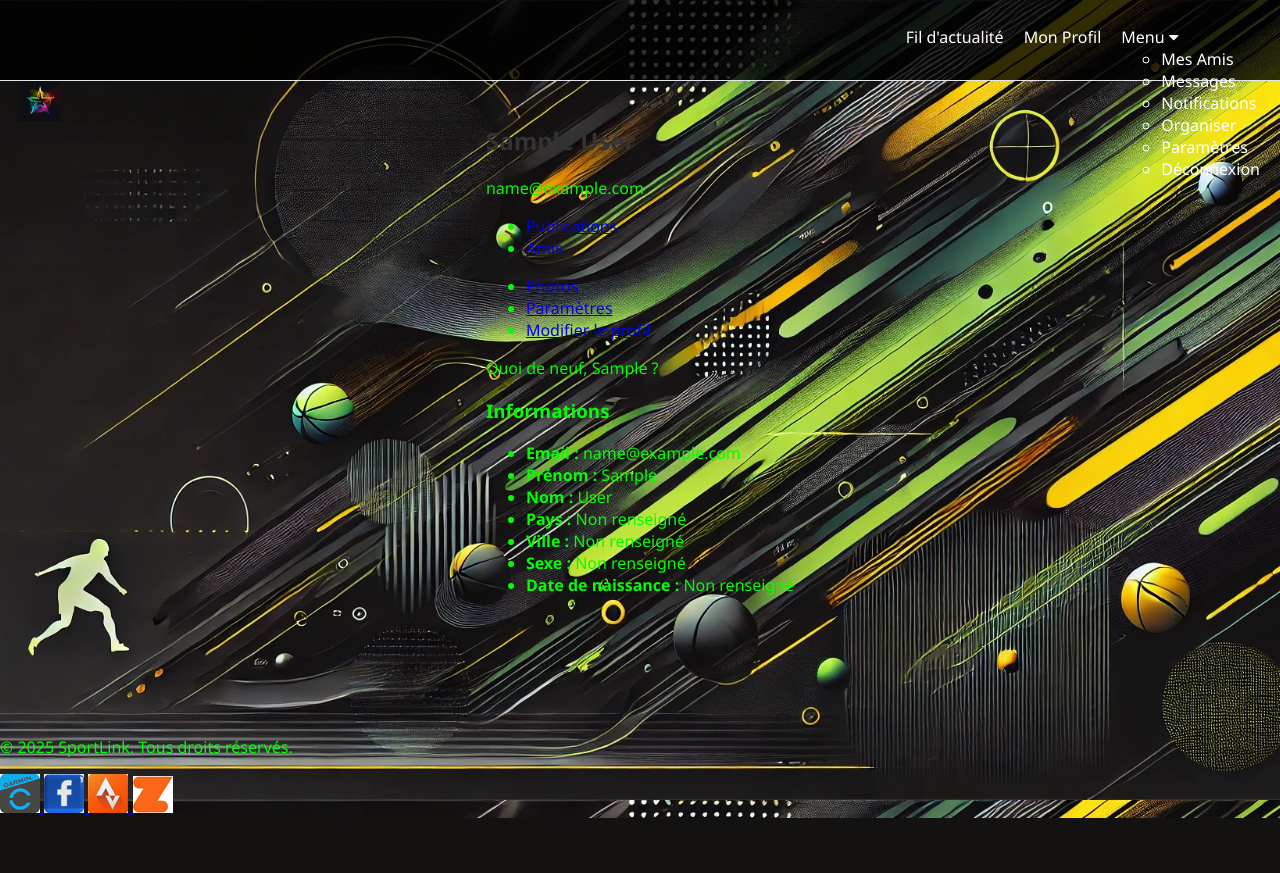
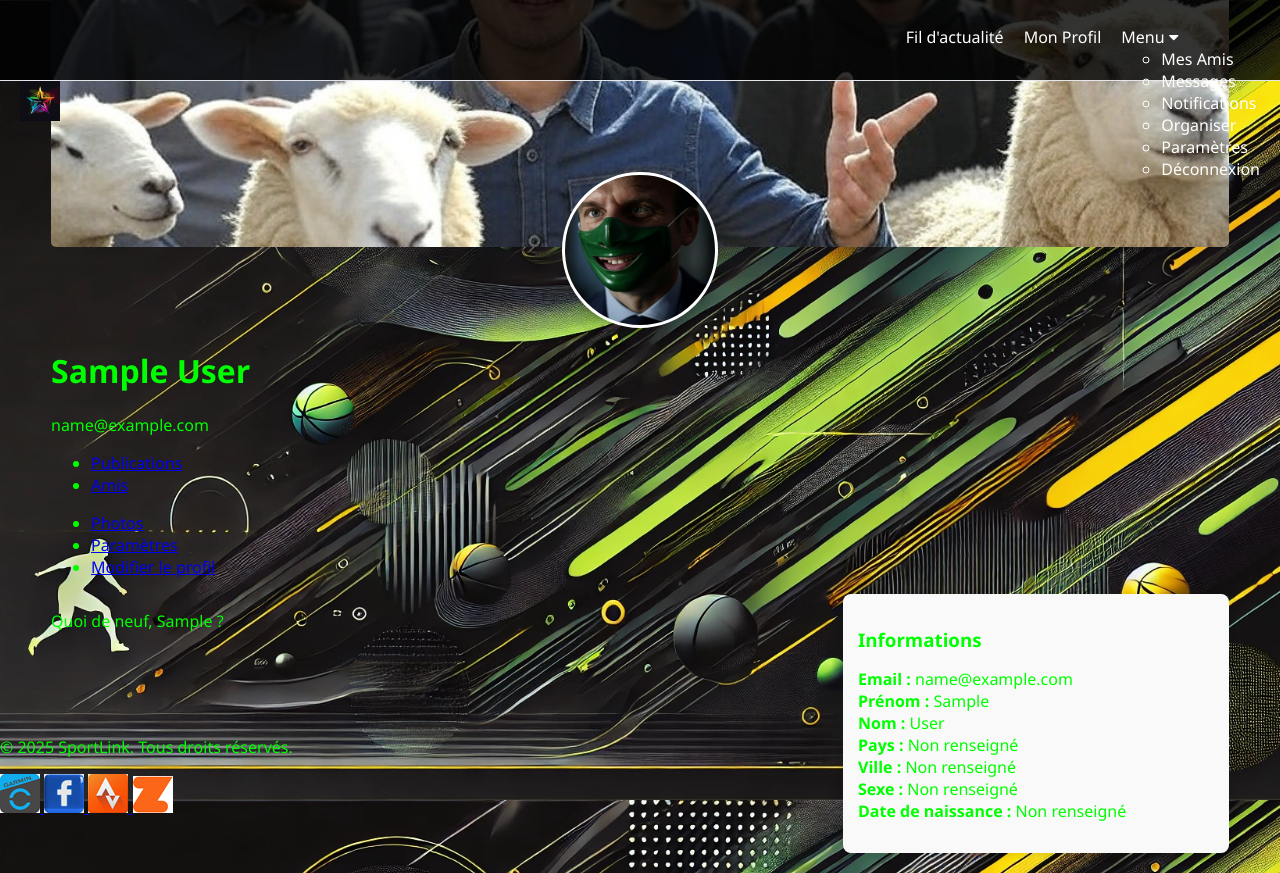
Before and after one commit to JHMindSharp/SportLink, a Flask app: page /profile/profile in a window 1280 px wide. Before the commit the page ends 818 px from the top, so only its background shows below. Run offline with Flask 3, Linux system fonts and the light colour scheme; the visitor is signed in with stand-in values (Sample User, id 1); data that the repository does not hold is empty; some libraries are stand-ins or nearby versions.

Commit message:
refactor(profile): remove inline style for cover and profile photo, move to external css + js

```diff
--- /dev/null
+++ b/app/static/css/profile/profile_view.css
@@ -0,0 +1,100 @@
+/* app/static/css/profile/profile_view.css */
+
+/* Conteneur principal */
+.profile-container {
+    max-width: 1200px;
+    margin: 0 auto;
+    padding: 20px;
+    width: 95%;
+}
+
+/* Entête du profil (cover + photo) */
+.profile-header {
+    position: relative;
+    margin-bottom: 20px;
+}
+
+/* Photo de couverture */
+.cover-photo {
+    height: 300px;
+    /* Le background-image est désormais géré par JS via data-cover-img */
+    background-size: cover;
+    background-position: center;
+    margin-top: 80px; /* Evite la superposition avec la navbar */
+    border-radius: 5px;
+    overflow: hidden;
+}
+
+/* Photo de profil */
+.profile-photo {
+    width: 150px;
+    height: 150px;
+    border-radius: 50%;
+    /* background-image géré par JS via data-profile-img */
+    background-size: cover;
+    background-position: center;
+    border: 3px solid white;
+    margin: -75px auto 10px auto; /* Centre verticalement la photo de profil */
+    box-shadow: 0px 4px 8px rgba(0, 0, 0, 0.2);
+}
+
+/* Textes du profil */
+.profile-text {
+    color: white !important;
+    text-align: center;
+}
+
+/* Layout des sections */
+.profile-main {
+    display: flex;
+    gap: 20px;
+}
+
+.posts-section {
+    flex: 2;
+    display: flex;
+    flex-direction: column;
+    gap: 20px;
+}
+
+.sidebar {
+    flex: 1;
+}
+
+.info-card {
+    background: #f9f9f9;
+    padding: 15px;
+    border-radius: 8px;
+    box-shadow: 0px 2px 8px rgba(0, 0, 0, 0.1);
+}
+
+.info-card h3 {
+    margin-bottom: 10px;
+}
+
+.info-card ul {
+    list-style: none;
+    padding: 0;
+}
+
+/* Publication */
+.post {
+    background: #fff;
+    padding: 15px;
+    border-radius: 8px;
+    box-shadow: 0px 2px 8px rgba(0, 0, 0, 0.1);
+}
+
+.post-header {
+    display: flex;
+    align-items: center;
+    gap: 10px;
+}
+
+.post-header img {
+    width: 50px;
+    height: 50px;
+    border-radius: 50%;
+}
+
+/* etc. si besoin d’autres styles spécifiques */
--- /dev/null
+++ b/app/static/js/profile_view.js
@@ -0,0 +1,19 @@
+// app/static/js/profile_view.js
+
+document.addEventListener("DOMContentLoaded", function() {
+    const coverPhotoElem = document.querySelector('.cover-photo');
+    if (coverPhotoElem) {
+        const coverUrl = coverPhotoElem.getAttribute('data-cover-img');
+        if (coverUrl) {
+            coverPhotoElem.style.backgroundImage = `url('${coverUrl}')`;
+        }
+    }
+
+    const profilePhotoElem = document.querySelector('.profile-photo');
+    if (profilePhotoElem) {
+        const profileUrl = profilePhotoElem.getAttribute('data-profile-img');
+        if (profileUrl) {
+            profilePhotoElem.style.backgroundImage = `url('${profileUrl}')`;
+        }
+    }
+});
--- a/app/templates/profile/profile.html
+++ b/app/templates/profile/profile.html
@@ -3,29 +3,33 @@
 {% block title %}Profil de {{ user.first_name }} {{ user.last_name }} - SportLink{% endblock %}
 
 {% block extra_head %}
-    <link rel="stylesheet" href="{{ url_for('static', filename='css/profile.css') }}">
+    <link rel="stylesheet" href="{{ url_for('static', filename='css/profile/profile_view.css') }}">
 {% endblock %}
 
 {% block extra_scripts %}
-<script src="{{ url_for('static', filename='js/profile.js') }}"></script>
+<script src="{{ url_for('static', filename='js/profile_view.js') }}"></script>
 {% endblock %}
 
 {% block content %}
 <div class="profile-container">
-    <!-- En-tête du profil avec photo de couverture et photo de profil -->
+    <!-- En-tête du profil (photo de couverture + photo de profil) -->
     <div class="profile-header">
-        <!-- Photo de couverture -->
+        <!-- Photo de couverture (remplacement du style inline par un data-cover-img) -->
         <div class="cover-photo"
-             style="background-image: url('{{ url_for('static', filename='uploads/covers/' + (user.cover_image or 'default_cover.jpg')) }}');">
+             data-cover-img="{{
+                 url_for('static', filename='uploads/covers/' + (user.cover_image or 'default_cover.jpg'))
+             }}">
         </div>
 
-        <!-- Photo de profil -->
+        <!-- Photo de profil (idem, usage de data-profile-img) -->
         <div class="profile-photo"
-             style="background-image: url('{{ url_for('static', filename='uploads/profiles/' + (user.profile_image or 'default_profile.jpg')) }}');">
+             data-profile-img="{{
+                 url_for('static', filename='uploads/profiles/' + (user.profile_image or 'default_profile.jpg'))
+             }}">
         </div>
     </div>
 
-    <!-- Informations utilisateur -->
+    <!-- Infos utilisateur -->
     <div class="profile-info">
         <h1>{{ user.first_name }} {{ user.last_name }}</h1>
         <p>{{ user.email }}</p>
@@ -46,7 +50,7 @@
         </ul>
     </nav>
 
-    <!-- Contenu principal : publications et informations personnelles -->
+    <!-- Contenu principal : publications + infos perso -->
     <div class="profile-main">
         <!-- Section des publications -->
         <div class="posts-section">
@@ -59,11 +63,14 @@
             {% for post in posts %}
                 <div class="post">
                     <div class="post-header">
-                        <img src="{{ url_for('static', filename='uploads/profiles/' + (post.author.profile_image or 'default_profile.jpg')) }}"
-                             alt="{{ post.author.first_name }}">
+                        <img src="{{
+                            url_for('static', filename='uploads/profiles/' + (post.author.profile_image or 'default_profile.jpg'))
+                        }}" alt="{{ post.author.first_name }}">
                         <div>
                             <span class="author-name">{{ post.author.first_name }} {{ post.author.last_name }}</span>
-                            <span class="post-date">{{ post.created_at.strftime('%d %B %Y à %H:%M') }}</span>
+                            <span class="post-date">
+                                {{ post.created_at.strftime('%d %B %Y à %H:%M') }}
+                            </span>
                         </div>
                     </div>
                     <div class="post-content">
@@ -96,13 +103,21 @@
             <div class="info-card">
                 <h3>Informations</h3>
                 <ul>
-                    <li><strong>Email :</strong> {% if current_user == user %}{{ user.email }}{% else %}Privé{% endif %}</li>
+                    <li><strong>Email :</strong>
+                        {% if current_user == user %}{{ user.email }}{% else %}Privé{% endif %}
+                    </li>
                     <li><strong>Prénom :</strong> {{ user.first_name }}</li>
                     <li><strong>Nom :</strong> {{ user.last_name }}</li>
                     <li><strong>Pays :</strong> {{ user.country or 'Non renseigné' }}</li>
                     <li><strong>Ville :</strong> {{ user.city or 'Non renseigné' }}</li>
                     <li><strong>Sexe :</strong> {{ user.sex or 'Non renseigné' }}</li>
-                    <li><strong>Date de naissance :</strong> {% if user.birth_date %}{{ user.birth_date.strftime('%d/%m/%Y') }}{% else %}Non renseigné{% endif %}</li>
+                    <li><strong>Date de naissance :</strong>
+                        {% if user.birth_date %}
+                            {{ user.birth_date.strftime('%d/%m/%Y') }}
+                        {% else %}
+                            Non renseigné
+                        {% endif %}
+                    </li>
                 </ul>
             </div>
         </aside>
```
